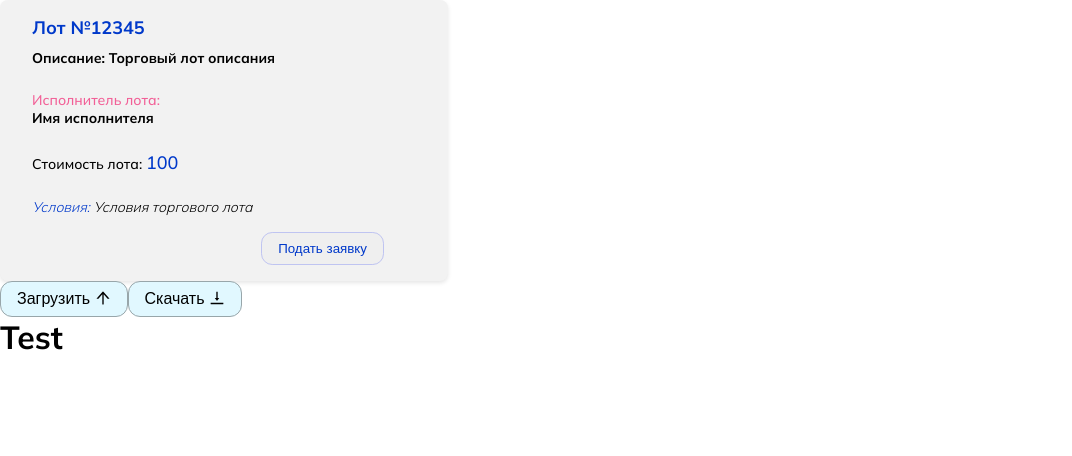
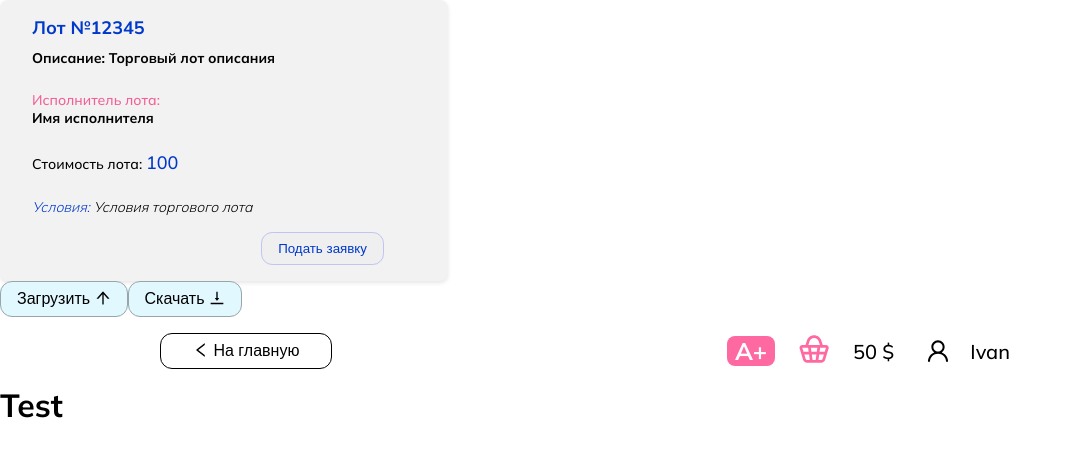
Before and after one commit to Michaelkh20/LMS-Entrepreneurship-School-Frontend, a Next.js app in the folder frontend/: page /test in a window 1280 px wide. Shown: the top 456 px of the page, without its empty margins (0-1072 px from the left). Built offline with nearby package versions, Linux system fonts and the light colour scheme; no server answers.

Commit message:
edit assessment page, fix headers icons

```diff
--- /dev/null
+++ b/frontend/src/app/admin/assessment/edit/[learnerId]/[taskId]/page.module.css
@@ -0,0 +1,46 @@
+.title {
+    text-align: center;
+    font-size: 2rem;
+    margin: 2rem 0;
+}
+
+.big {
+    margin-top: 4rem;
+    font-size: 1.25rem;
+}
+
+.small {
+    margin-top: 1rem;
+    font-size: 1rem;
+}
+
+.input {
+    width: 5rem;
+    height: 3rem;
+    font-size: 1.5rem;
+    border-color: #C8C8C8;
+    border-radius: 0.5rem;
+    margin-top: 1rem;
+}
+
+.bigInput {
+    width: 15rem;
+    height: 6rem;
+    font-size: 1rem;
+    border-color: #C8C8C8;
+    margin-top: 1rem;
+}
+
+.pad {
+    margin-top: 2rem;
+}
+.confirmButton {
+    padding: 0.75rem 2rem;
+    font-size: 1.25rem;
+    background-color: #198754;
+    color: white;
+    border: none;
+    border-radius: 0.75rem;
+    align-items: center;
+    cursor: pointer;
+}
--- a/frontend/src/app/test/page.tsx
+++ b/frontend/src/app/test/page.tsx
@@ -2,6 +2,7 @@ import DownloadButton from '@/components/Buttons/DownloadButton/dwnld-button';
 import FormComponent from '@/components/Form/form';
 import LoadButton from '@/components/LoadButton/load-button';
 import TradeLotCard from '@/components/LotCard/lot-card';
+import NavBar from '@/components/headers/header-tracker-learner/header';
 
 export default function Test() {
   return (
@@ -16,6 +17,7 @@ export default function Test() {
       <FormComponent />
       <LoadButton />
       <DownloadButton />
+      <NavBar balance={50} name = {"Ivan"} isTrackerPage = {false}/>
       <h1>Test</h1>
     </main>
   );
--- a/frontend/src/components/Buttons/BackButton/back-button.module.css
+++ b/frontend/src/components/Buttons/BackButton/back-button.module.css
@@ -2,7 +2,7 @@
 
 .button {
   padding: 0.5rem 2rem;
-  font-size: 1.5rem;
+  font-size: 1rem;
   background-color: #ffffff;
   border: 0.1rem solid black;
   border-color: black;
--- a/frontend/src/components/Buttons/ExitButton/exit-button.module.css
+++ b/frontend/src/components/Buttons/ExitButton/exit-button.module.css
@@ -2,8 +2,8 @@
 
 .button {
   /*padding: 0.5rem 2.5rem;*/
-  padding: 0.75rem 2rem;
-  font-size: var(--f-size-20);
+  font-size: 1rem;
+  padding: 0.6rem 0.75rem;
   background-color: #e1f8ff;
   border: none;
   border-radius: var(--button-border-radius);
--- a/frontend/src/components/Buttons/ExitButton/exit-button.tsx
+++ b/frontend/src/components/Buttons/ExitButton/exit-button.tsx
@@ -6,8 +6,7 @@ import { ImportOutlined } from '@ant-design/icons';
 export default function ExitButton() {
   return (
     <button className={styles.button}>
-      {' '}
-      Выход <ImportOutlined />{' '}
+      Выход <ImportOutlined />
     </button>
   );
 }
--- a/frontend/src/components/headers/header-tracker-learner/header.module.css
+++ b/frontend/src/components/headers/header-tracker-learner/header.module.css
@@ -22,32 +22,33 @@
 }
 
 .name {
-  font-size: 1.5rem;
+  font-size: 1.25rem;
 }
 
 .menu {
   display: flex;
   align-items: center;
-  gap: 1.5rem;
+  gap: 1.25rem;
   cursor: pointer;
 }
 
 .balance {
-  font-size: 1.5rem;
-  padding-right: 1.5rem;
+  font-size: 1.25rem;
+  padding-right: 0.5rem;
 }
 
 .icon {
-  font-size: 2.25rem;
+  font-size: 1.5rem;
+}
+.markIcon {
+  font-size: 1rem;
+  background-color: #ff69a1;
+  color: white;
+  width: 3rem;
+  border-radius: 0.5rem;
+  text-align: center;
 }
 .iconMarket {
-  font-size: 2.25rem;
+  font-size: 1rem;
   color: #ff69a1;
 }
-
-@media (max-width: 768px) {
-  .nav {
-    flex-direction: column;
-    align-items: flex-start;
-  }
-}
--- a/frontend/src/components/headers/header-tracker-learner/header.tsx
+++ b/frontend/src/components/headers/header-tracker-learner/header.tsx
@@ -10,6 +10,8 @@ import { usePathname } from 'next/navigation';
 import { items } from '../DropdownItems';
 import { LEARNER_HOME_PAGE, TRACKER_HOME_PAGE } from '../../../../constants';
 import Link from 'next/link';
+import marketIcon from '../../../../public/SVGRepo_iconCarrier.svg'
+import Image from 'next/image';
 
 interface HeaderBigProps {
   balance: number;
@@ -32,9 +34,12 @@ const NavBar: React.FC<HeaderBigProps> = ({ balance, name, isTrackerPage }) => {
         )}
       </div>
       <div className={styles.right}>
-        <span className={styles.icon}>{!isTrackerPage && <MarkIcon />}</span>
+        <span className={styles.markIcon}>{!isTrackerPage &&
+        <h1>
+          A+
+        </h1>}</span>
         <span className={styles.iconMarket}>
-          <MarketIcon />
+          <Image src = {marketIcon} alt = "marketIcon" width={30} height={30}/>
         </span>
         <span className={styles.balance}>{balance} $</span>
         <Dropdown menu={{ items }}>
```
Also changed, not shown: frontend/src/app/admin/assessment/edit/[learnerId]/[taskId]/markInput.tsx (added, +31 -0 lines), frontend/src/app/admin/assessment/edit/[learnerId]/[taskId]/page.tsx (added, +58 -0 lines), frontend/src/app/admin/assessment/list/page.tsx (added, +12 -0 lines), frontend/public/SVGRepo_iconCarrier.svg (added).
